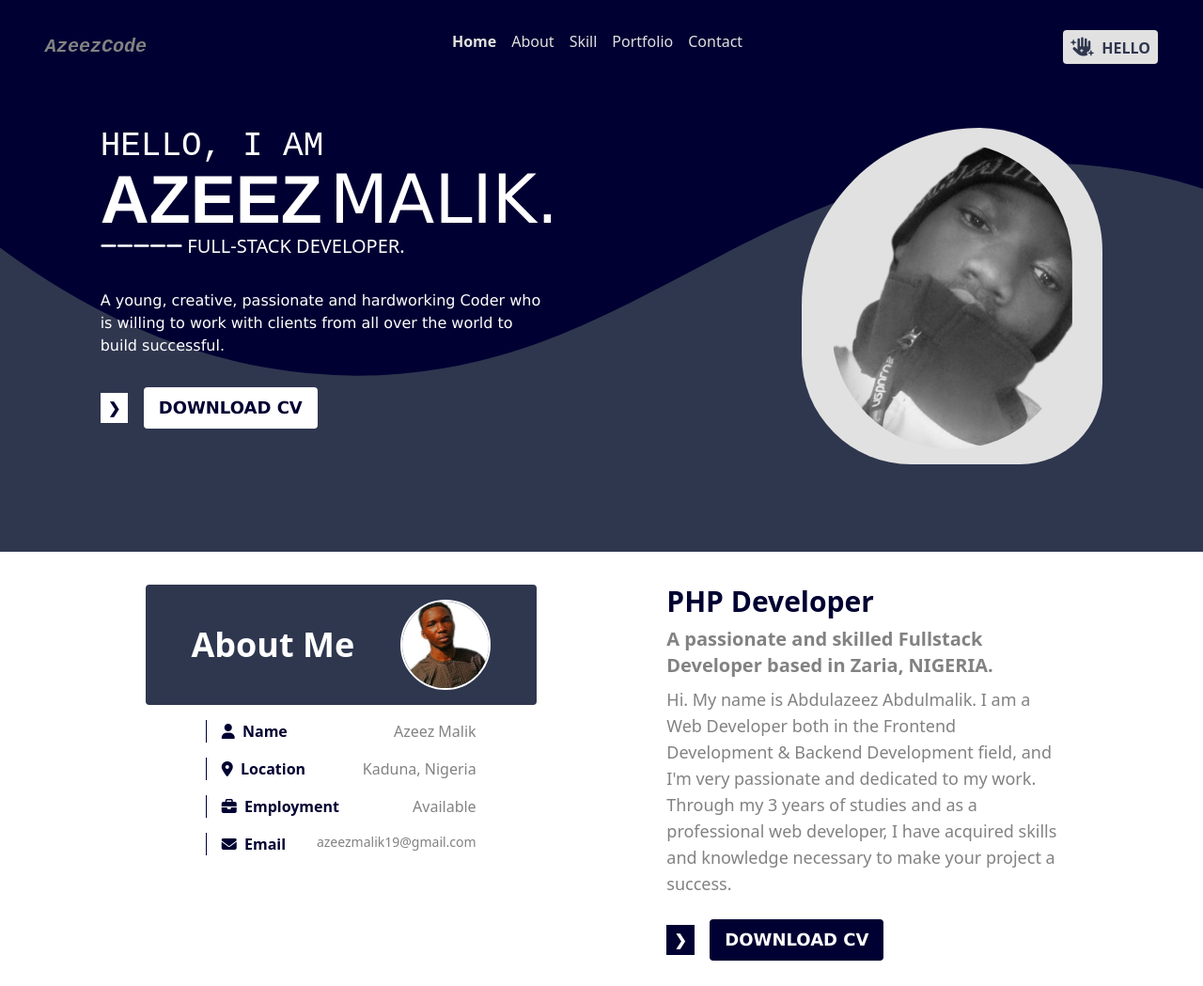
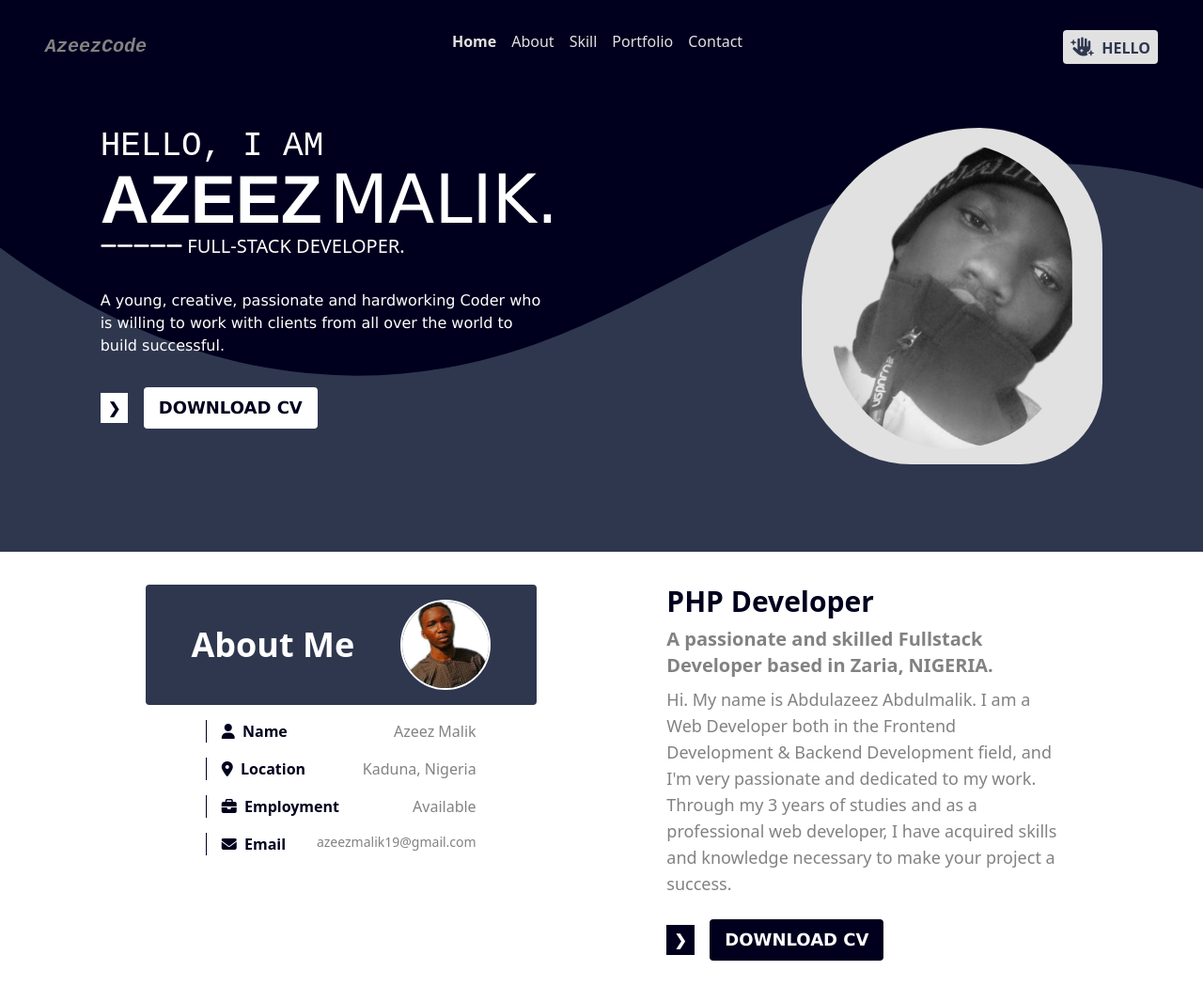
Before and after one commit to Malikic1/azeez_malik_portfolio, a website: page index.html in a window 1280 px wide. Shown: the top 1049 px of the page at 94% size. Drawn offline with Linux system fonts and the light colour scheme.

Commit message:
background color adjustment

```diff
--- a/style.css
+++ b/style.css
@@ -43,7 +43,7 @@
   .bg-gradient {
     background-image: linear-gradient(
       to bottom,
-      rgb(0 0 50) 50%,
+      rgb(0 0 30) 50%,
       #2f374f 50%
     ) !important;
   }
--- a/tailwind.config.js
+++ b/tailwind.config.js
@@ -19,7 +19,7 @@ module.exports = {
         smoke: "rgba(255, 255, 255, 0.967)",
         trans: "transparent",
         blueviolet: " rgb(152, 84, 216)",
-        blue: "rgb(0, 0, 50)",
+        blue: "rgb(0, 0,30)",
         bluesmoke: "#2f374f",
         royal: " #224dcf",
         darkgrey: "rgb(130 130 130)",
```
Also changed, not shown: css/main.css.
